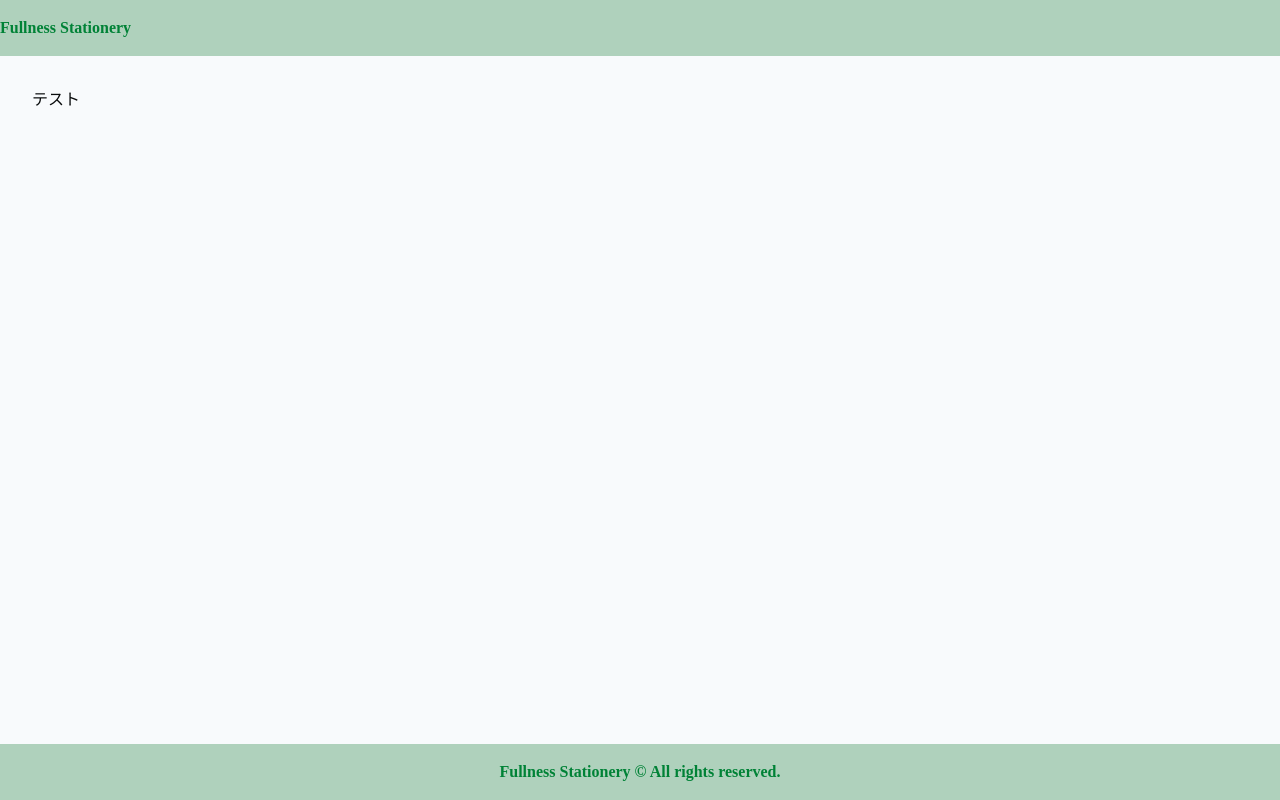
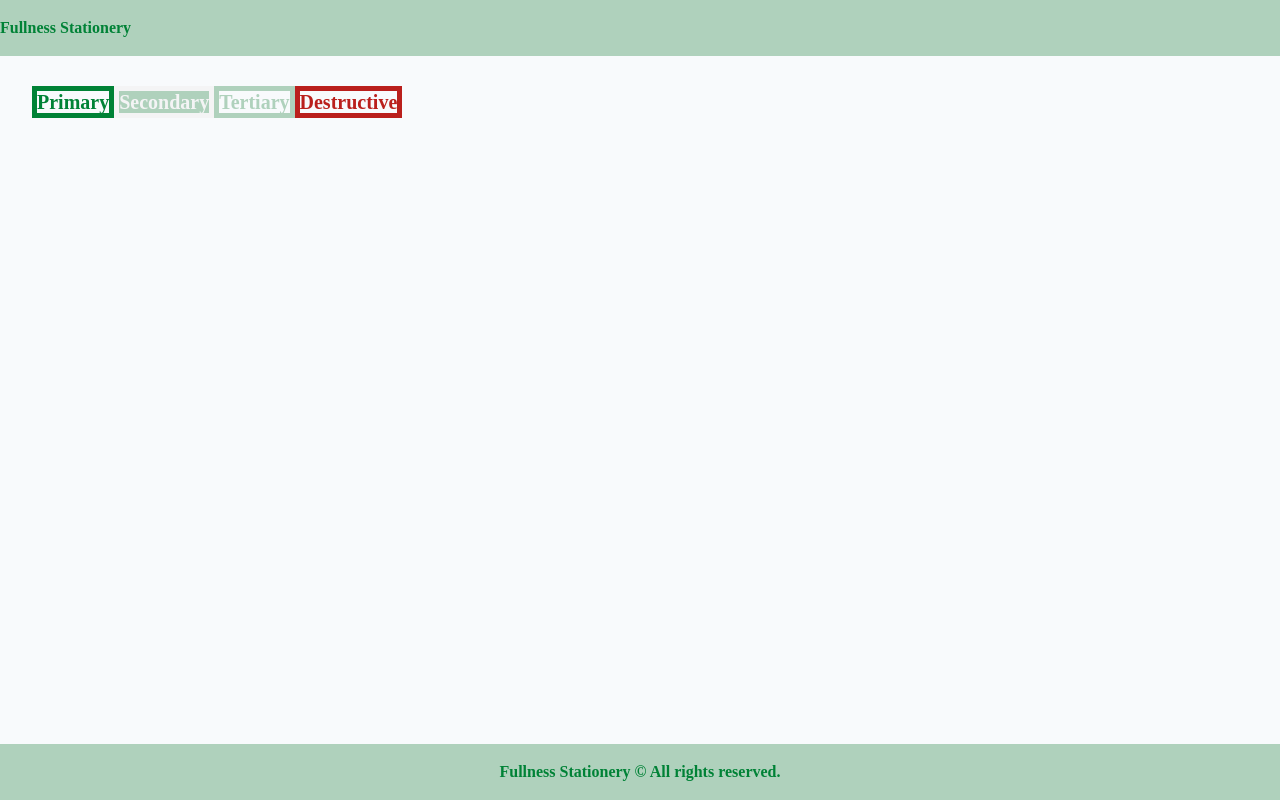
Before and after one commit to Keiichiro-Murayama/ECService-Manage-Front, a Next.js app: page / in a window 1280 px wide. Built offline with nearby package versions, Linux system fonts and the light colour scheme.

Commit message:
メニュー項目のテキストを追加し、クラス名を適用

```diff
--- a/app/page.tsx
+++ b/app/page.tsx
@@ -12,7 +12,18 @@ export default function MenuPage() {
 
   return (
     <div>
-      <span>テスト</span>
+      <span className="text-xl text-primary font-bold border-5 border-rounded border-primary">
+        Primary
+      </span>
+      <span className="text-xl text-secondary font-bold border-5 border-rounded border-secondary bg-tertiary">
+        Secondary
+      </span>
+      <span className="text-xl text-tertiary font-bold border-5 border-rounded border-tertiary">
+        Tertiary
+      </span>
+      <span className="text-xl text-destructive font-bold border-5 border-rounded border-destructive">
+        Destructive
+      </span>
     </div>
   );
 }
```
Also changed, not shown: 1 other file (tests, documents, lock files or other folders).
